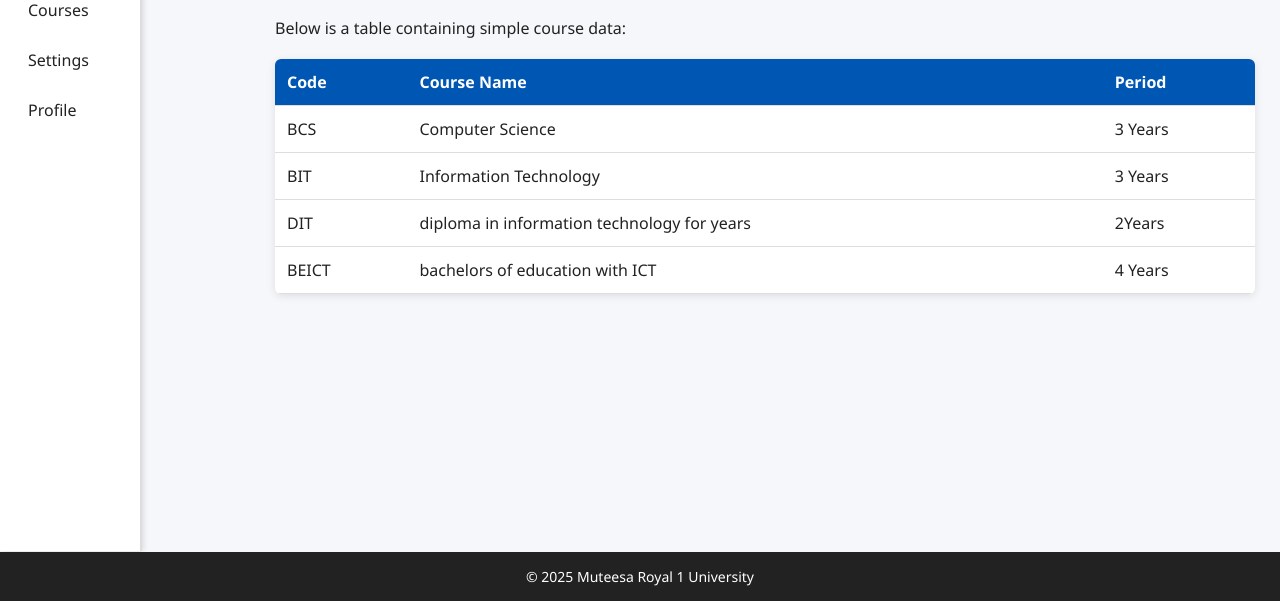
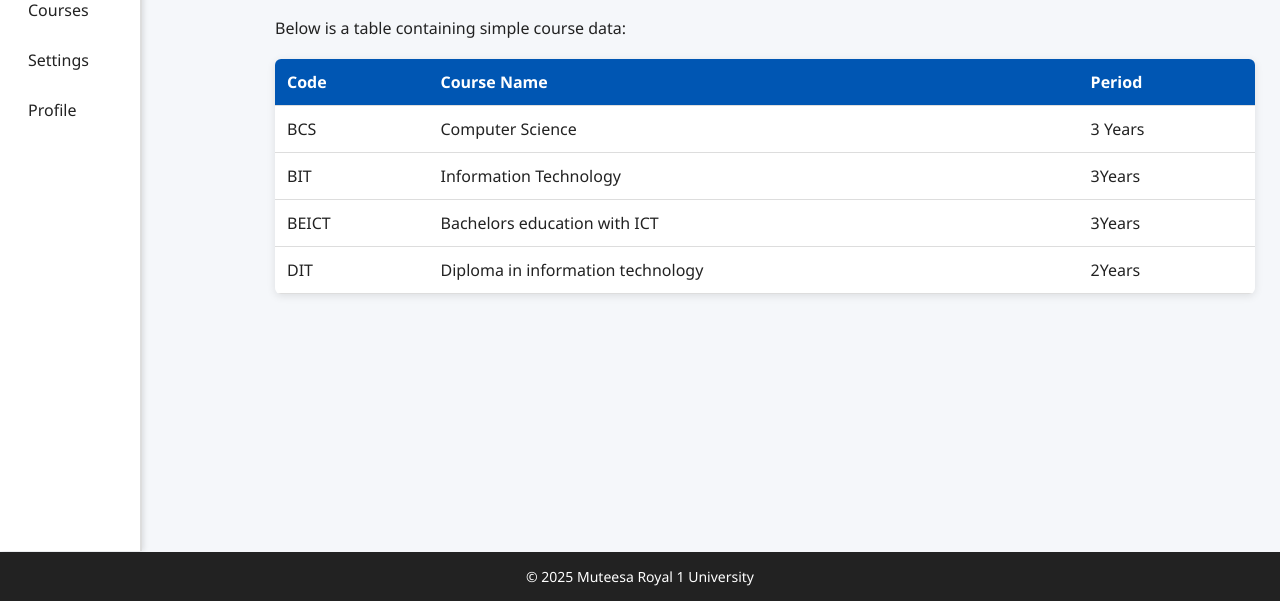
Before and after one commit to willyssetaba63/index.html, a plain HTML site: page index.html in a window 1280 px wide. Shown: the part 199-800 px from the top of the page. Drawn offline with Linux system fonts and the light colour scheme.

Commit message:
Update index.html

```diff
--- a/index.html
+++ b/index.html
@@ -155,17 +155,17 @@
       <tr>
         <td>BIT</td>
         <td>Information Technology</td>
-        <td>3 Years</td>
+        <td>3Years</td>
+      </tr>
+      <tr>
+        <td>BEICT</td>
+        <td>Bachelors education with ICT</td>
+        <td>3Years</td>
       </tr>
       <tr>
         <td>DIT</td>
-        <td>diploma in information technology for years</td>
+        <td>Diploma in information technology</td>
         <td>2Years</td>
-      </tr>
-      <tr>
-        <td>BEICT</td>
-        <td>bachelors of education with ICT</td>
-        <td>4 Years</td>
       </tr>
     </table>
   </div>
```
